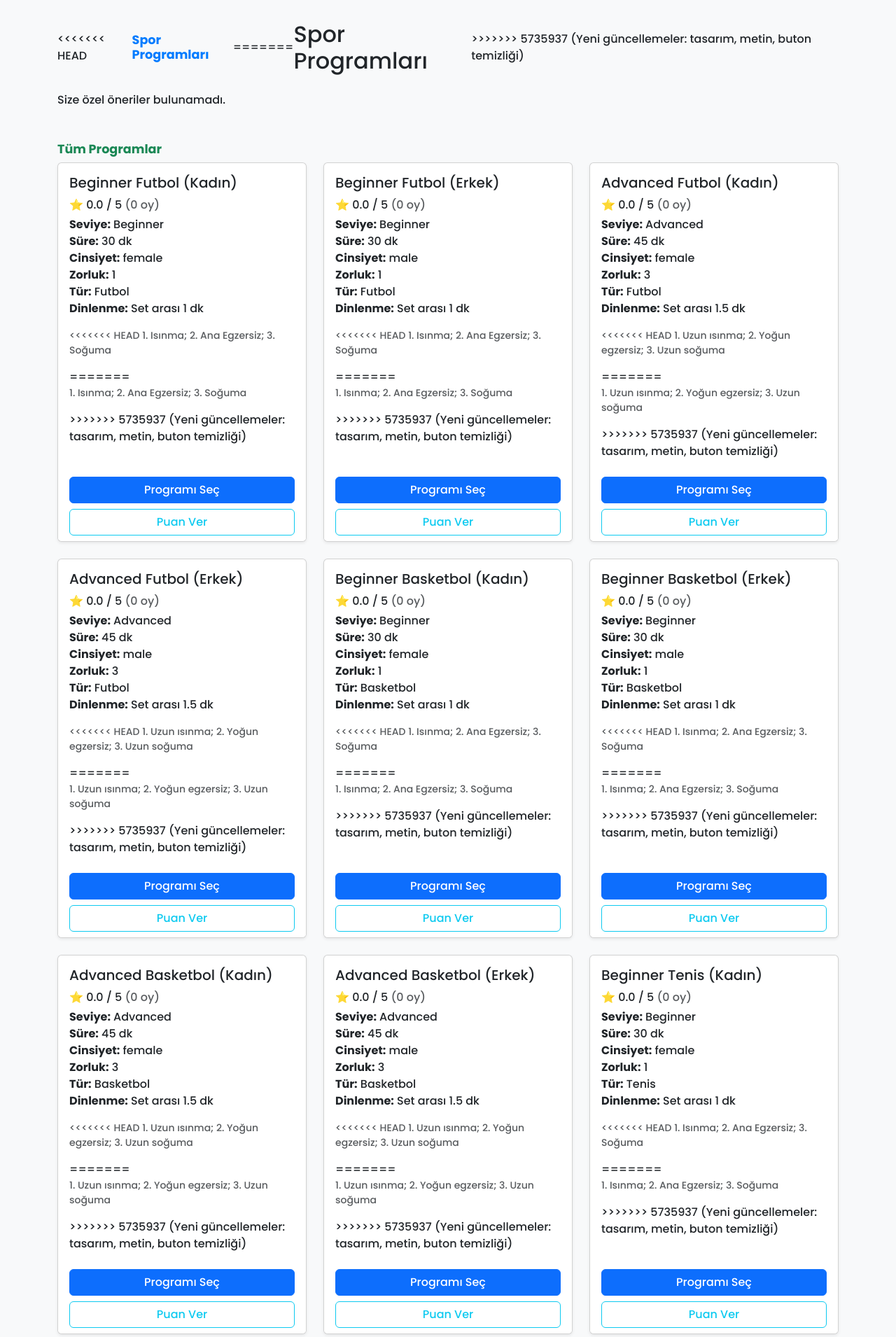
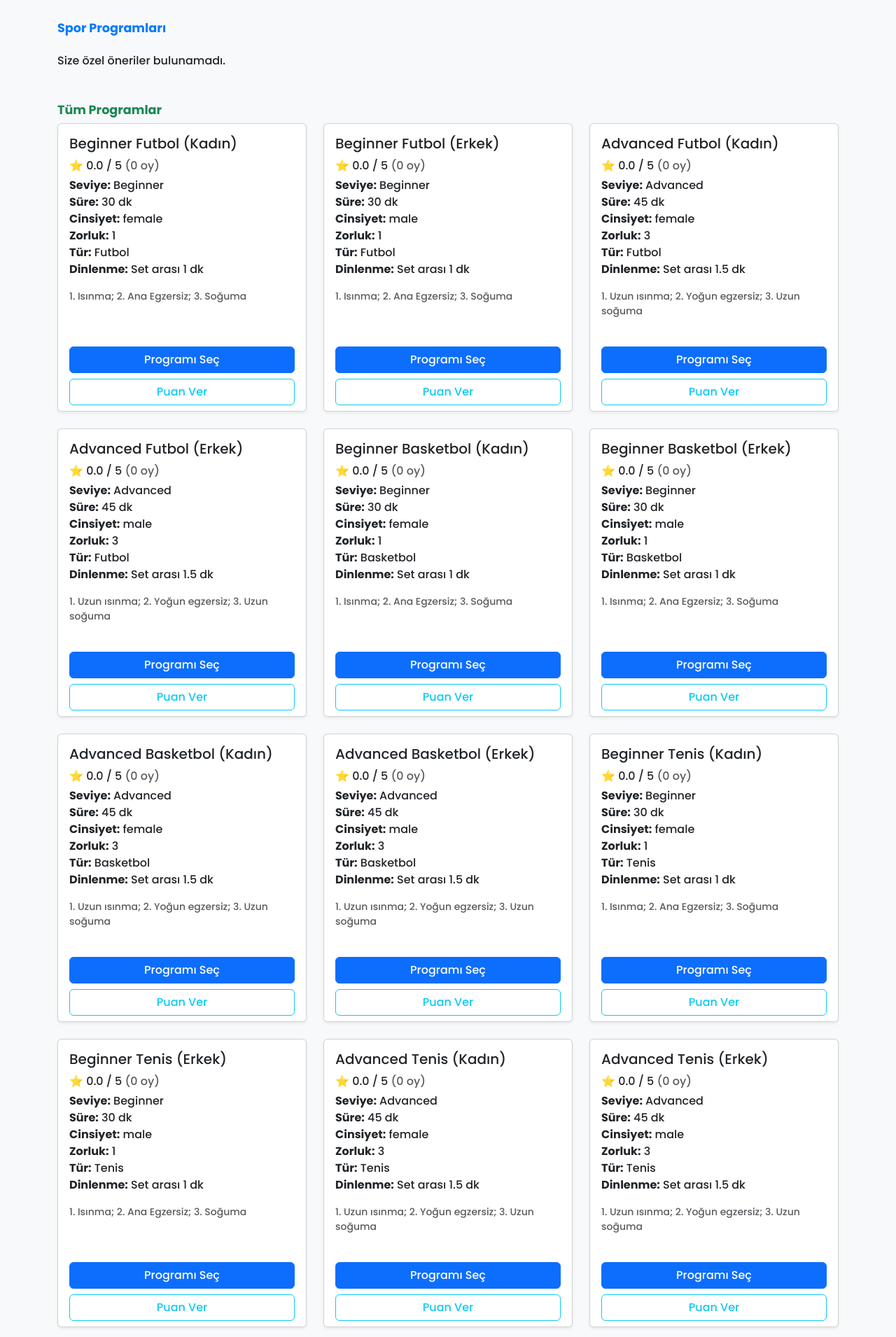
Before and after one commit to HGAKGUMUS/myFlask, a Flask app: template templates/sports.html in a window 1280 px wide. Shown: the part 56-1966 px from the top of the page at 70% size. Run offline with Flask 3, Linux system fonts and the light colour scheme; the template is opened without the code that fills it: values that come from a table or form of the project are taken from there, others are empty; some libraries are stand-ins or nearby versions.

Commit message:
Son değişiklikler ve UI iyileştirmeleri

```diff
--- a/templates/sports.html
+++ b/templates/sports.html
@@ -4,11 +4,7 @@
 {% block content %}
 
 <div class="d-flex justify-content-between align-items-center mb-4">
-<<<<<<< HEAD
   <h2 class="soru-metni mb-0">Spor Programları</h2>
-=======
-  <h2 class="mb-0">Spor Programları</h2>
->>>>>>> 5735937 (Yeni güncellemeler: tasarım, metin, buton temizliği)
 </div>
 
 {# ---------------- ÖNERİLENLER ---------------- #}
@@ -22,30 +18,19 @@
             <h5 class="card-title">
               {{ program.name }} <span class="badge bg-info">Önerilen</span>
             </h5>
-
-            {# ⭐ / oy satırı #}
             {% set avg, cnt = program_stats(program.id) %}
             <p class="mb-1">
-              ⭐ {{ "%.1f"|format(avg) }} / 5
-              <span class="text-muted">({{ cnt }} oy)</span>
+              ⭐ {{ "%.1f"|format(avg) }} / 5 <span class="text-muted">({{ cnt }} oy)</span>
             </p>
-
             <p class="card-text">
-              <strong>Seviye:</strong> {{ program.level }} <br>
-              <strong>Süre:</strong> {{ program.duration }} dk <br>
-              <strong>Cinsiyet:</strong> {{ program.gender }} <br>
-              <strong>Zorluk:</strong> {{ program.difficulty }} <br>
-              <strong>Tür:</strong> {{ program.type }} <br>
+              <strong>Seviye:</strong> {{ program.level }}<br>
+              <strong>Süre:</strong> {{ program.duration }} dk<br>
+              <strong>Cinsiyet:</strong> {{ program.gender }}<br>
+              <strong>Zorluk:</strong> {{ program.difficulty }}<br>
+              <strong>Tür:</strong> {{ program.type }}<br>
               <strong>Dinlenme:</strong> {{ program.rest_intervals }}
             </p>
-            <p class="small text-muted">
-<<<<<<< HEAD
-              {{ program.exercise_steps or "Bilgi yok." }}
-            </p>
-=======
-			  {{ program.exercise_steps or "Bilgi yok." }}
-			</p>
->>>>>>> 5735937 (Yeni güncellemeler: tasarım, metin, buton temizliği)
+            <p class="small text-muted">{{ program.exercise_steps or "Bilgi yok." }}</p>
           </div>
           <div class="card-footer bg-white border-0">
             <a href="{{ url_for('choose_program', program_id=program.id) }}" class="btn btn-primary w-100">Programı Seç</a>
@@ -67,30 +52,19 @@
       <div class="card h-100 shadow-sm">
         <div class="card-body">
           <h5 class="card-title">{{ program.name }}</h5>
-
           {% set avg, cnt = program_stats(program.id) %}
           <p class="mb-1">
-            ⭐ {{ "%.1f"|format(avg) }} / 5
-            <span class="text-muted">({{ cnt }} oy)</span>
+            ⭐ {{ "%.1f"|format(avg) }} / 5 <span class="text-muted">({{ cnt }} oy)</span>
           </p>
-
           <p class="card-text">
-            <strong>Seviye:</strong> {{ program.level }} <br>
-            <strong>Süre:</strong> {{ program.duration }} dk <br>
-            <strong>Cinsiyet:</strong> {{ program.gender }} <br>
-            <strong>Zorluk:</strong> {{ program.difficulty }} <br>
-            <strong>Tür:</strong> {{ program.type }} <br>
+            <strong>Seviye:</strong> {{ program.level }}<br>
+            <strong>Süre:</strong> {{ program.duration }} dk<br>
+            <strong>Cinsiyet:</strong> {{ program.gender }}<br>
+            <strong>Zorluk:</strong> {{ program.difficulty }}<br>
+            <strong>Tür:</strong> {{ program.type }}<br>
             <strong>Dinlenme:</strong> {{ program.rest_intervals }}
           </p>
-          <p class="small text-muted">
-<<<<<<< HEAD
-            {{ program.exercise_steps or "Bilgi yok." }}
-          </p>
-=======
-            <p class="small text-muted">
-			  {{ program.exercise_steps or "Bilgi yok." }}
-			</p>
->>>>>>> 5735937 (Yeni güncellemeler: tasarım, metin, buton temizliği)
+          <p class="small text-muted">{{ program.exercise_steps or "Bilgi yok." }}</p>
         </div>
         <div class="card-footer bg-white border-0">
           <a href="{{ url_for('choose_program', program_id=program.id) }}" class="btn btn-primary w-100">Programı Seç</a>
```
